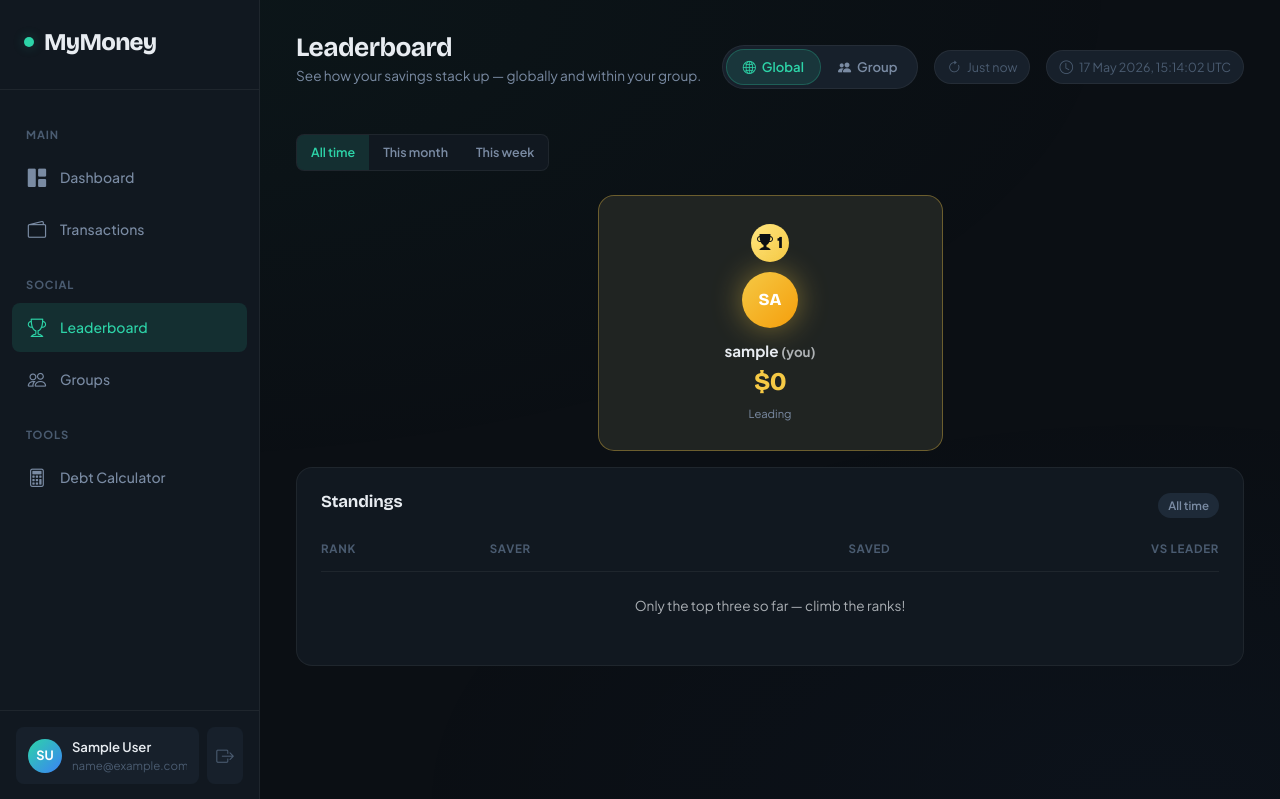
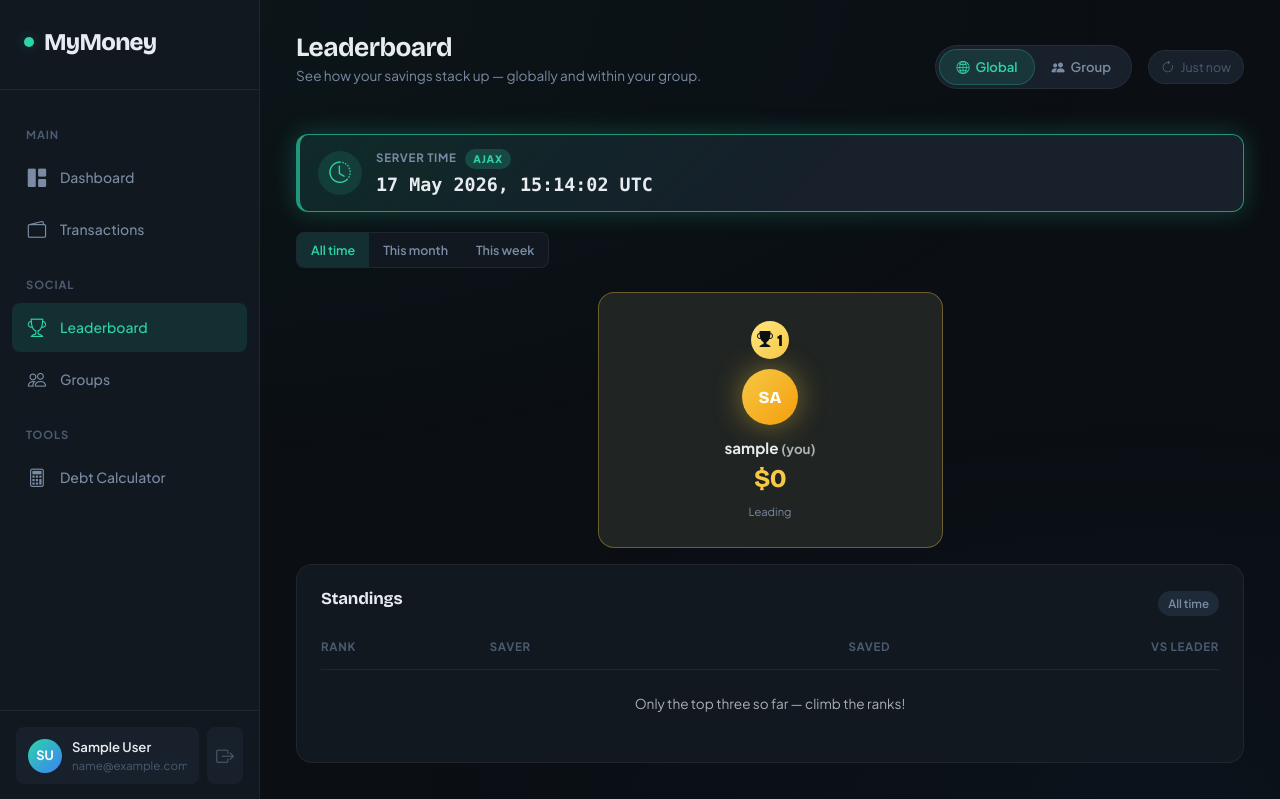
Before and after one commit to Haydosi/CITS3403-Project, a Flask app: page /leaderboard in a window 1280 px wide. Shown: the top 799 px of the page. Run offline with Flask 3, Linux system fonts and the light colour scheme; the visitor is signed in with stand-in values (Sample User, id 1); data comes from the database, SQL or seed files in the repository; data that the repository does not hold is empty.

Commit message:
Restore Ajax current time banner on leaderboard

```diff
--- a/app/static/css/leaderboard.css
+++ b/app/static/css/leaderboard.css
@@ -62,6 +62,83 @@
 }
 
 .lb-updated i { font-size: 0.85rem; }
+
+/* ─── Ajax server time banner ────────────────────────── */
+.lb-ajax-time-banner {
+    display: flex;
+    align-items: center;
+    gap: 14px;
+    margin-bottom: 20px;
+    padding: 14px 18px;
+    background: linear-gradient(
+        135deg,
+        var(--accent-teal-dim) 0%,
+        var(--surface-2) 55%
+    );
+    border: 1px solid rgba(45, 212, 168, 0.45);
+    border-left: 4px solid var(--accent-teal);
+    border-radius: var(--radius-md);
+    box-shadow: 0 0 24px var(--accent-teal-glow);
+}
+
+.lb-ajax-time-banner--live {
+    border-color: rgba(45, 212, 168, 0.65);
+}
+
+.lb-ajax-time-banner--error {
+    border-left-color: var(--text-muted);
+    box-shadow: none;
+}
+
+.lb-ajax-time-icon {
+    display: flex;
+    align-items: center;
+    justify-content: center;
+    width: 44px;
+    height: 44px;
+    flex-shrink: 0;
+    border-radius: 50%;
+    background: var(--accent-teal-dim);
+    color: var(--accent-teal);
+    font-size: 1.35rem;
+}
+
+.lb-ajax-time-body {
+    display: flex;
+    flex-direction: column;
+    gap: 4px;
+    min-width: 0;
+}
+
+.lb-ajax-time-label {
+    font-size: 0.72rem;
+    font-weight: 700;
+    letter-spacing: 0.06em;
+    text-transform: uppercase;
+    color: var(--text-secondary);
+}
+
+.lb-ajax-time-tag {
+    display: inline-block;
+    margin-left: 6px;
+    padding: 2px 8px;
+    font-size: 0.65rem;
+    font-weight: 800;
+    letter-spacing: 0.08em;
+    color: var(--accent-teal);
+    background: rgba(45, 212, 168, 0.2);
+    border-radius: 999px;
+    vertical-align: middle;
+}
+
+.lb-ajax-time-value {
+    font-size: 1.15rem;
+    font-weight: 700;
+    font-variant-numeric: tabular-nums;
+    font-family: ui-monospace, "Cascadia Code", "Consolas", monospace;
+    color: var(--text-primary);
+    line-height: 1.3;
+}
 
 /* ─── Filter strip ───────────────────────────────────── */
 .lb-filter-strip {
--- a/app/static/js/leaderboard.js
+++ b/app/static/js/leaderboard.js
@@ -32,7 +32,7 @@ const groupTabBtn = $("groupTabBtn");
 const lbUpdated = $("lbUpdated");
 const lbUpdatedLabel = lbUpdated?.querySelector("span");
 const lbServerTime = $("lbServerTime");
-const lbServerTimeLabel = lbServerTime?.querySelector("span");
+const lbServerTimeValue = $("lbServerTimeValue");
 
 const windowBtns = document.querySelectorAll(".lb-window-tab");
 
@@ -257,17 +257,23 @@ function updateLastFetchedLabel() {
 // ─── Server time (Ajax) ────────────────────────────────────
 
 async function fetchServerTime() {
-    if (!lbServerTimeLabel) return;
+    if (!lbServerTimeValue) return;
     try {
         const res = await fetch("/api/private/ajax_current_time");
         if (!res.ok) {
-            lbServerTimeLabel.textContent = "Time unavailable";
+            lbServerTimeValue.textContent = "Time unavailable";
+            lbServerTime?.classList.remove("lb-ajax-time-banner--live");
+            lbServerTime?.classList.add("lb-ajax-time-banner--error");
             return;
         }
         const data = await res.json();
-        lbServerTimeLabel.textContent = data.formatted || data.iso || "—";
+        lbServerTimeValue.textContent = data.formatted || data.iso || "—";
+        lbServerTime?.classList.add("lb-ajax-time-banner--live");
+        lbServerTime?.classList.remove("lb-ajax-time-banner--error");
     } catch (_) {
-        lbServerTimeLabel.textContent = "Time unavailable";
+        lbServerTimeValue.textContent = "Time unavailable";
+        lbServerTime?.classList.remove("lb-ajax-time-banner--live");
+        lbServerTime?.classList.add("lb-ajax-time-banner--error");
     }
 }
 
--- a/app/templates/leaderboard.html
+++ b/app/templates/leaderboard.html
@@ -27,15 +27,21 @@
                 <i class="bi bi-arrow-clockwise"></i>
                 <span>Loading…</span>
             </div>
-            <div class="lb-updated lb-server-time" id="lbServerTime" aria-live="polite">
-                <i class="bi bi-clock"></i>
-                <span>Loading…</span>
-            </div>
         </div>
     </section>
 
+    <aside class="lb-ajax-time-banner anim-in anim-delay-1" id="lbServerTime" aria-live="polite">
+        <div class="lb-ajax-time-icon" aria-hidden="true">
+            <i class="bi bi-clock-history"></i>
+        </div>
+        <div class="lb-ajax-time-body">
+            <span class="lb-ajax-time-label">Server time <span class="lb-ajax-time-tag">Ajax</span></span>
+            <strong class="lb-ajax-time-value" id="lbServerTimeValue">Loading…</strong>
+        </div>
+    </aside>
+
     <!-- Filter strip: timeframe + group selector -->
-    <section class="lb-filter-strip anim-in anim-delay-1">
+    <section class="lb-filter-strip anim-in anim-delay-2">
         <div class="lb-window-switcher" role="tablist" aria-label="Timeframe">
             <button class="lb-window-tab active" data-window="all" type="button">All time</button>
             <button class="lb-window-tab" data-window="month" type="button">This month</button>
```
